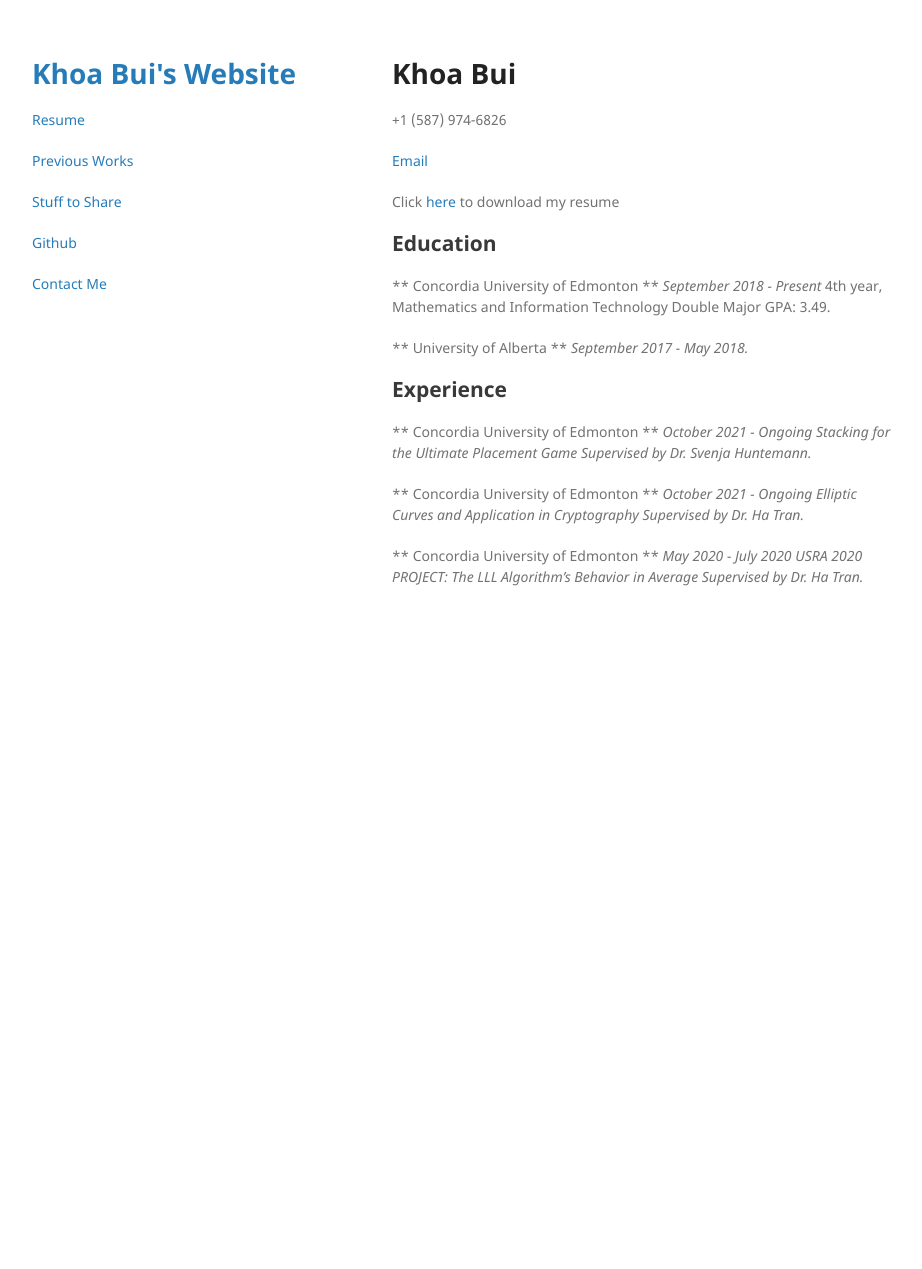
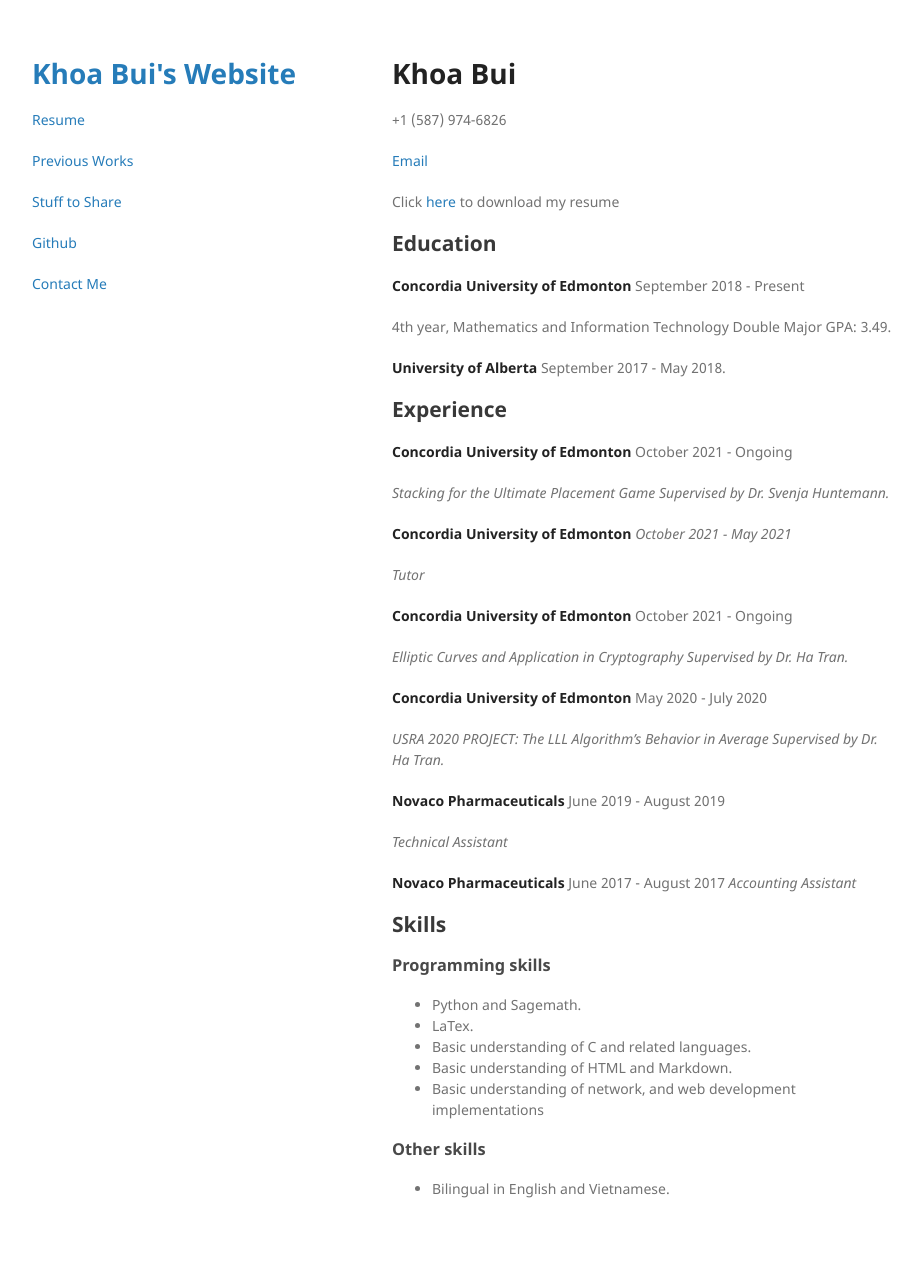
Before and after one commit to khoabuiv/khoabuiv.github.io, a Jekyll site: the page built from Resume.md, in a window 1280 px wide. Shown: the whole page, without its empty margins (178-1100 px from the left). Built offline with Jekyll 4.4.1, drawn with Linux system fonts in a browser that asks for light colours; our own code applies the rules of GitHub Pages for plain Markdown files; before the commit the page ends 900 px from its top, so only the background shows below that.

Commit message:
Resume Update

```diff
--- a/Resume.md
+++ b/Resume.md
@@ -12,18 +12,47 @@
 
 ## Education
 
-** Concordia University of Edmonton **                                                          _September 2018 - Present_
+**Concordia University of Edmonton**                                                          September 2018 - Present
+
 4th year, Mathematics and Information Technology Double Major                                                   GPA: 3.49.
 
-** University of Alberta **                                                                    _September 2017 - May 2018._
+**University of Alberta**                                                                    September 2017 - May 2018.
 
 ## Experience
 
-** Concordia University of Edmonton **                                                            _October 2021 - Ongoing_
+**Concordia University of Edmonton**                                                            October 2021 - Ongoing
+
 _Stacking for the Ultimate Placement Game_                                            _Supervised by Dr. Svenja Huntemann._
 
-** Concordia University of Edmonton **                                                            _October 2021 - Ongoing_
+**Concordia University of Edmonton**                                                            _October 2021 - May 2021_
+
+_Tutor_
+
+**Concordia University of Edmonton**                                                                October 2021 - Ongoing
+
 _Elliptic Curves and Application in Cryptography_                                              _Supervised by Dr. Ha Tran._
 
-** Concordia University of Edmonton **                                                            _May 2020 - July 2020_
+**Concordia University of Edmonton**                                                                May 2020 - July 2020
+
 _USRA 2020 PROJECT: The LLL Algorithm’s Behavior in Average_                                   _Supervised by Dr. Ha Tran._
+
+**Novaco Pharmaceuticals**                                                                          June 2019 - August 2019
+
+_Technical Assistant_
+
+**Novaco Pharmaceuticals**                                                                          June 2017 - August 2017
+_Accounting Assistant_
+
+## Skills
+
+### Programming skills
+
+*   Python and Sagemath.
+*   LaTex.
+*   Basic understanding of C and related languages.
+*   Basic understanding of HTML and Markdown.
+*   Basic understanding of network, and web development implementations
+
+### Other skills
+
+*   Bilingual in English and Vietnamese.
```
